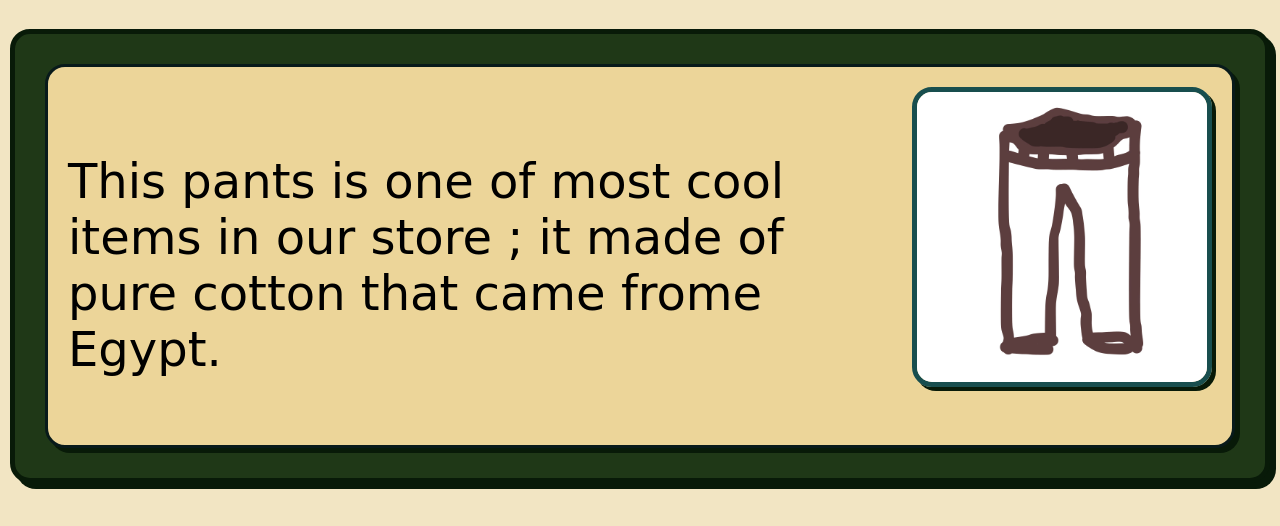
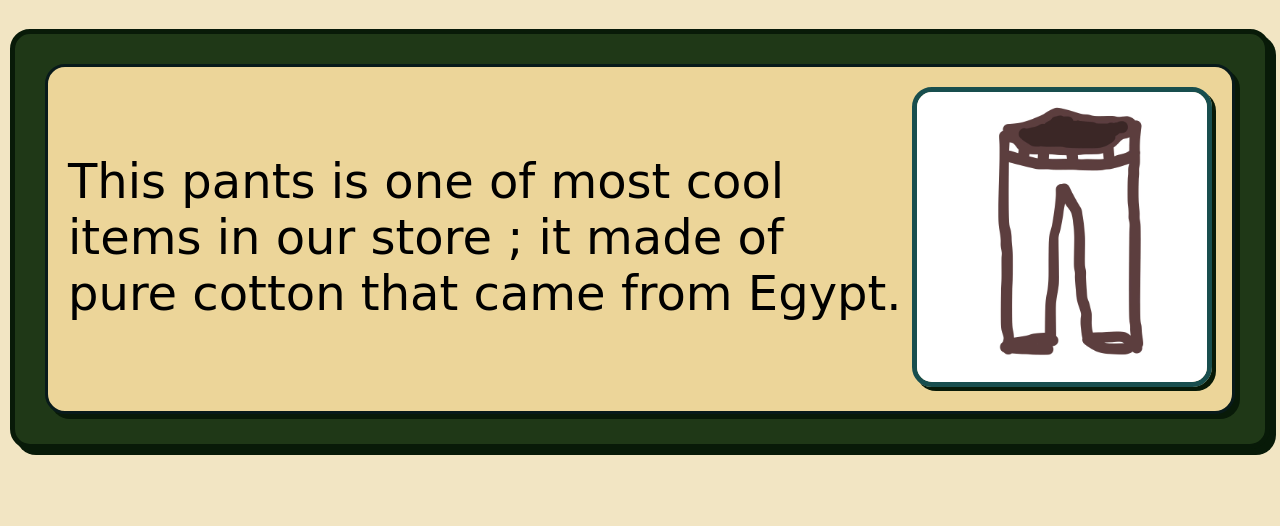
Before and after one commit to baraamo1/the-shop, a plain HTML site: page index.html in a window 1280 px wide. Shown: the part 199-725 px from the top of the page. Drawn offline with nearby package versions, Linux system fonts and the light colour scheme; a web font is replaced by a local one.

Commit message:
Add files via upload

```diff
--- a/index.html
+++ b/index.html
@@ -47,7 +47,7 @@
          </div>
          <br>
          <div>
-         <p id="des">This pants is one of most cool items in our store ; it made of pure cotton that came frome Egypt.</p>
+         <p id="des">This pants is one of most cool items in our store ; it made of pure cotton that came from Egypt.</p>
          </div>
          </div>
          <a href="#wordp">
```
